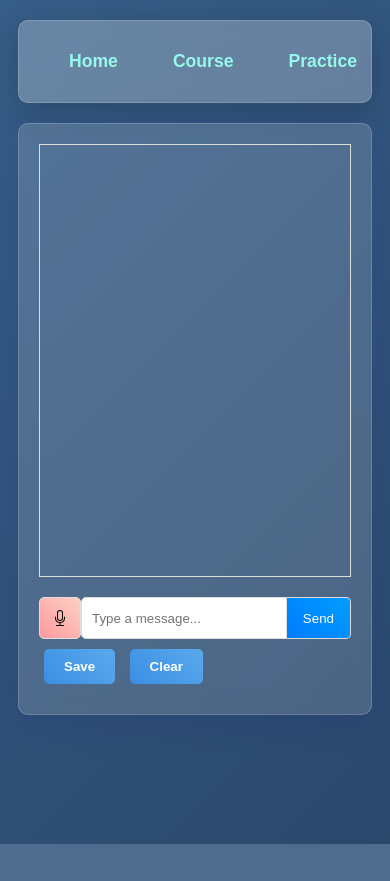
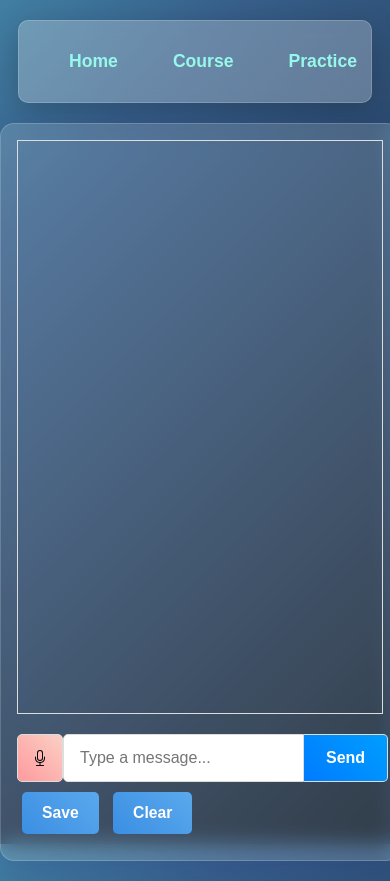
Before and after one commit to youssefmetwalli/ITS-FA, a Flask app: page /chat in a window 390 px wide. Before the commit the page ends 844 px from the top, so only its background shows below. Run offline with Flask 3, Linux system fonts and the light colour scheme; the visitor is signed in with stand-in values (Sample User, id 1); parts of the project's set-up code (start-up, migrations or seed data) failed here and were passed over; some libraries are stand-ins or nearby versions.

Commit message:
chat questions ui enhancement

```diff
--- a/templates/chat.html
+++ b/templates/chat.html
@@ -16,14 +16,15 @@
 
     <style>
         .chat-container {
-            max-width: 80%;
+            width: min(96vw, 1500px);
+            max-width: 1500px;
             margin: 20px auto;
-            padding: 20px;
-            border-radius: 10px;
+            padding: 24px;
+            border-radius: 14px;
             display: flex;
             flex-direction: column;
-            height: 550px;
-            min-height: 0;
+            height: calc(100vh - 180px);
+            min-height: 720px;
             background: rgba(255, 255, 255, 0.15);
             -webkit-backdrop-filter: blur(10px);
             backdrop-filter: blur(10px);
@@ -39,19 +40,26 @@
             overscroll-behavior: contain;
             scroll-behavior: smooth;
             border: 1px solid #ddd;
-            padding: 10px;
+            padding: 18px;
             margin-bottom: 20px;
             display: flex;
             flex-direction: column;
+            gap: 14px;
+        }
+
+        .messages > * {
+            flex: 0 0 auto;
         }
 
         .message {
-            margin-bottom: 10px;
-            padding: 10px;
+            padding: 14px 16px;
             border-radius: 15px;
-            max-width: 70%;
+            max-width: min(78%, 980px);
             word-wrap: break-word;
             display: inline-block;
+            font-size: 1rem;
+            line-height: 1.45;
+            flex-shrink: 0;
         }
 
         .user-message {
@@ -236,19 +253,29 @@
             font-weight: 600;
         }
 
+        #chatStatus {
+            margin-bottom: 14px !important;
+            padding: 14px 16px !important;
+            border-radius: 12px !important;
+            font-size: 1rem;
+            line-height: 1.4;
+        }
+
         .input-container {
             display: flex;
+            align-items: stretch;
         }
 
         .input-container input {
             flex: 1;
-            padding: 10px;
+            padding: 14px 16px;
             border: 1px solid #ddd;
             border-radius: 5px 0 0 5px;
+            font-size: 1rem;
         }
 
         #voiceButton {
-            padding: 12px;
+            padding: 14px;
             border: 1px solid #ddd;
             border-radius: 5px;
             background: linear-gradient(45deg, #ff9a9e, #fad0c4);
@@ -270,7 +297,7 @@
         }
 
         #sendButton {
-            padding: 10px 16px;
+            padding: 14px 22px;
             border: 1px solid #ddd;
             border-left: none;
             border-radius: 0 5px 5px 0;
@@ -278,6 +305,8 @@
             color: #fff;
             cursor: pointer;
             transition: background 0.3s ease, transform 0.2s ease, box-shadow 0.2s ease;
+            font-size: 1rem;
+            font-weight: 700;
         }
 
         #sendButton:hover {
@@ -290,7 +319,7 @@
         #loadButton,
         #clearButton {
             display: inline-block;
-            padding: 10px 20px;
+            padding: 12px 20px;
             margin: 10px 5px;
             text-decoration: none;
             color: #fff;
@@ -300,6 +329,7 @@
             font-weight: bold;
             cursor: pointer;
             transition: background 0.3s ease, transform 0.2s ease, box-shadow 0.2s ease;
+            font-size: 0.98rem;
         }
 
         #saveButton:hover,
@@ -336,6 +366,27 @@
         @media (max-width: 850px) {
             .header-container {
                 width: 100% !important;
+            }
+
+            .chat-container {
+                width: calc(100vw - 24px);
+                height: calc(100vh - 140px);
+                min-height: 620px;
+                padding: 16px;
+            }
+
+            .message {
+                max-width: 92%;
+            }
+
+            .question-card {
+                width: 100%;
+                min-width: 0;
+                max-height: min(68vh, 820px);
+            }
+
+            .question-card-body {
+                max-height: min(58vh, 680px);
             }
         }
 
@@ -541,6 +592,7 @@
                 return String(value || '')
                     .trim()
                     .toLowerCase()
+                    .replace(/^[a-d](?:[\).:\s-]+)/, '')
                     .replace(/\s+/g, ' ');
             }
 
```
Also changed, not shown: other parts of templates/chat.html (+15 -6 lines).
